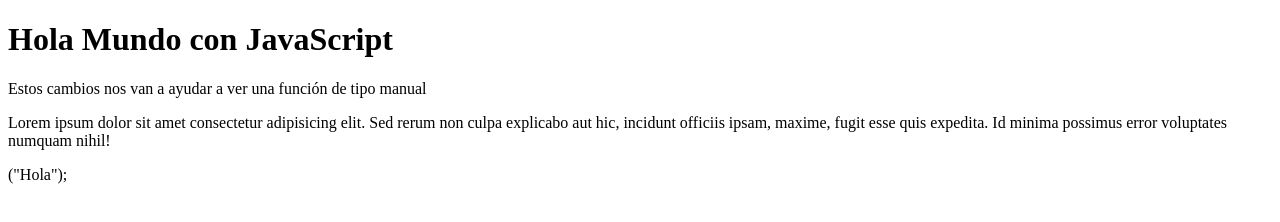
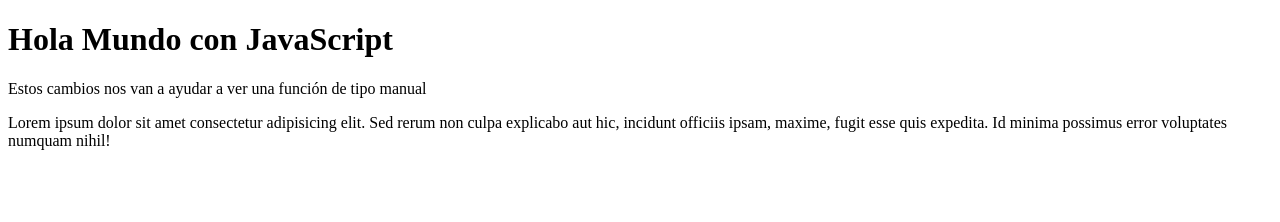
Before and after one commit to SoyPatu/entregas-lenguajes-interpretados, a plain HTML site: page ramas/index.html in a window 1280 px wide. Drawn offline with Linux system fonts and the light colour scheme.

Commit message:
Agregando codigo decesario para incluir achios css y Javascript

```diff
--- a/ramas/index.html
+++ b/ramas/index.html
@@ -14,8 +14,7 @@
     <p>
         Lorem ipsum dolor sit amet consectetur adipisicing elit. Sed rerum non culpa explicabo aut hic, incidunt officiis ipsam, maxime, fugit esse quis expedita. Id minima possimus error voluptates numquam nihil!
     </p>
-<scriptsrc="./main.js" alert></scriptsrc>("Hola");
-</script>
+<script src="./main.js"></script>
 
 </body>
 </html>
```
